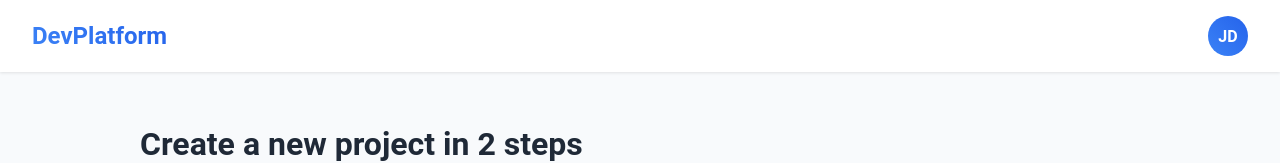
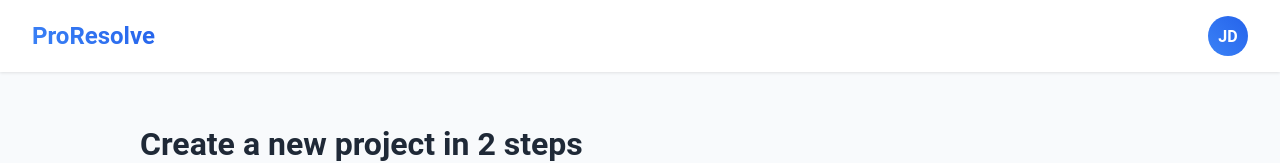
Before and after one commit to SohamMhatre09/ALPHABYTE, a React (Vite) app in the folder Frontend/: page /create-new-project in a window 1280 px wide. Shown: the top 163 px of the page. Built offline with nearby package versions, Linux system fonts and the light colour scheme; no server answers.

Commit message:
local changes

```diff
--- a/Frontend/src/components/CreateNewProject.jsx
+++ b/Frontend/src/components/CreateNewProject.jsx
@@ -31,7 +31,8 @@
     {
       name: "Node.js",
       description: "JavaScript runtime built on Chrome's V8 engine",
-      color: "#68a063"
+      color: "#68a063",
+      // icon:
     },
     {
       name: "Python",
@@ -53,7 +54,7 @@
   return (
     <div className="app-container">
       <nav className="navbar">
-        <div className="logo">DevPlatform</div>
+        <div className="logo">ProResolve</div>
         <div className="profile-section">
           <div
             className="avatar"
--- a/Frontend/src/components/ProjectCreator.css
+++ b/Frontend/src/components/ProjectCreator.css
@@ -1,3 +1,4 @@
+
 .app-container {
     min-height: 100vh;
     background-color: #f8fafc;
```
